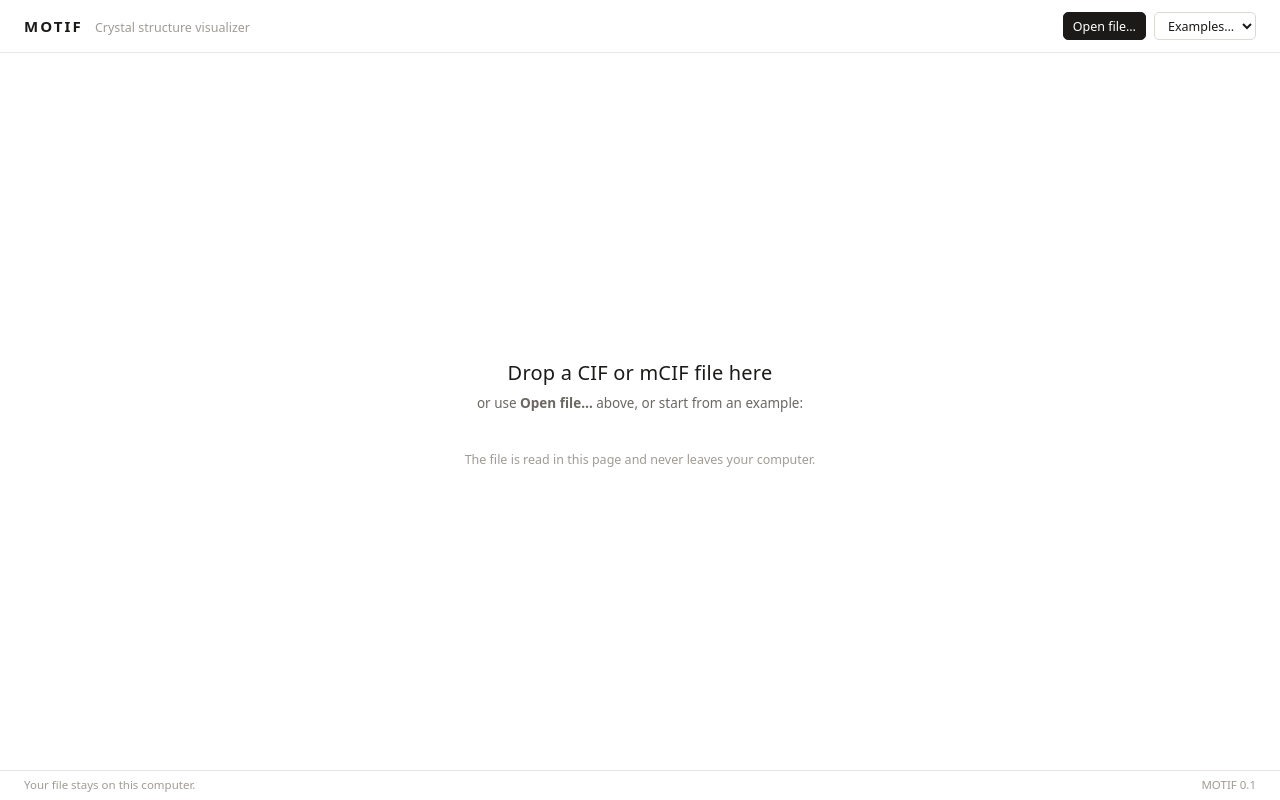
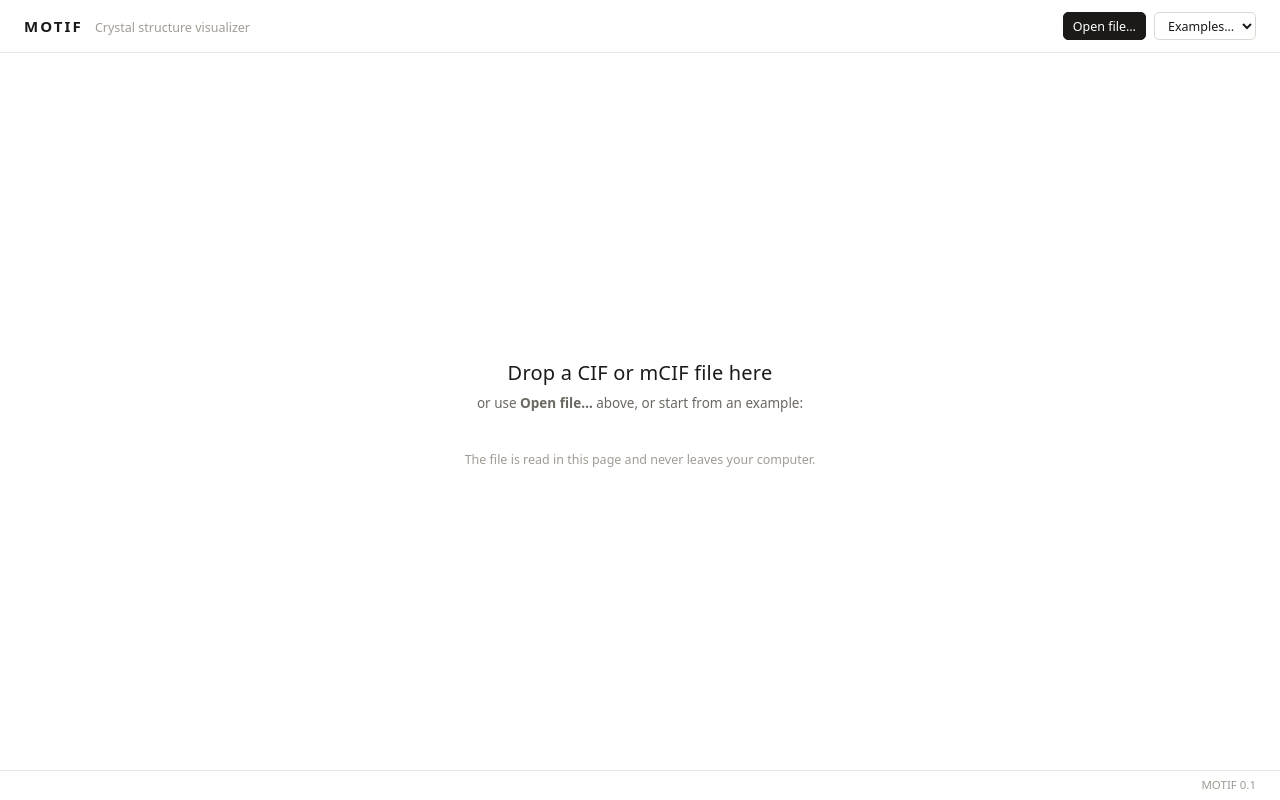
Before and after one commit to drthyang/motif, a React (Vite) app: page / in a window 1280 px wide. Built offline with nearby package versions, Linux system fonts and the light colour scheme; a web font is replaced by a local one.

Commit message:
Footer: drop the line about the file staying on the computer

```diff
--- a/src/ui/App.tsx
+++ b/src/ui/App.tsx
@@ -1639,7 +1639,6 @@ Reset
         )}
       </main>
       <footer className="foot">
-        <span>Your file stays on this computer.</span>
         <span>MOTIF {VERSION}</span>
       </footer>
     </div>
--- a/src/ui/app.css
+++ b/src/ui/app.css
@@ -171,7 +171,7 @@ input[type="color"]::-webkit-color-swatch { border: 0; border-radius: 50%; }
 .angle-plot { width: 100%; height: auto; display: block; margin: 6px 0 2px; background: var(--surface); border: 1px solid var(--line); border-radius: 6px; cursor: crosshair; touch-action: none; user-select: none; }
 .error { color: var(--warn-ink); font-size: var(--fz-small); }
 
-.foot { display: flex; justify-content: space-between; gap: 12px; padding: 6px var(--edge) 8px; color: var(--faint); font-size: 11.5px; border-top: 1px solid var(--line); }
+.foot { display: flex; justify-content: flex-end; gap: 12px; padding: 6px var(--edge) 8px; color: var(--faint); font-size: 11.5px; border-top: 1px solid var(--line); }
 
 /* Narrow windows: the controls go under the figure and the page scrolls. */
 @media (max-width: 860px) {
```
